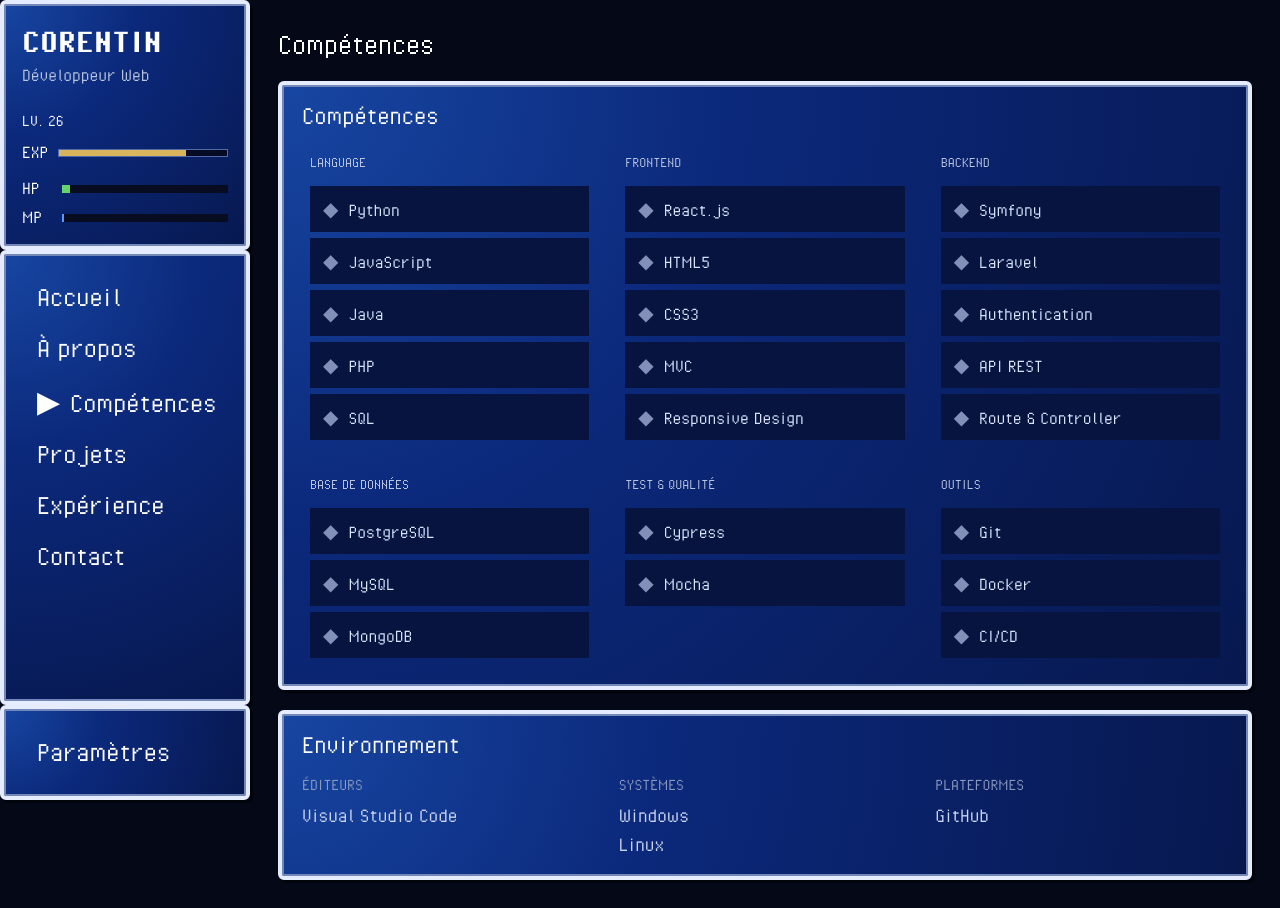
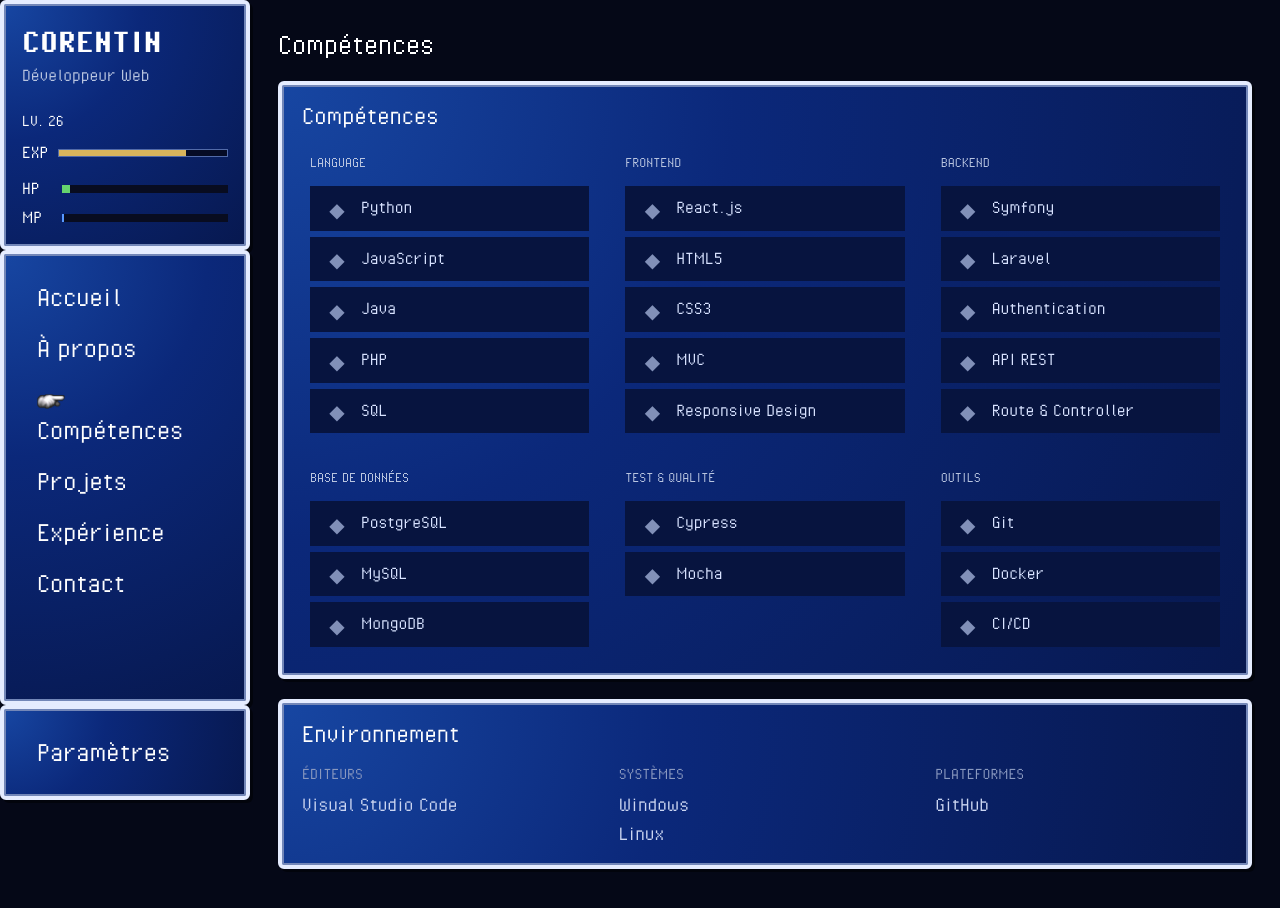
Before and after one commit to Corentin-Epitech/PortFolio, a React app in the folder portfolio/: page / in a window 1280 px wide. Both pictures are taken after a click on the button "Compétences". Built offline with nearby package versions, Linux system fonts and the light colour scheme; the HTML template or start-up script is replaced by a standard one.

Commit message:
Add: Change placeholder pointer with a true pointer

```diff
--- a/portfolio/src/components/layout/Sidebar.css
+++ b/portfolio/src/components/layout/Sidebar.css
@@ -145,8 +145,18 @@
 }
 
 .sidebar__menu-item--active::before {
-    content: "▶";
+    content: "";
+
+    display: inline-block;
+
+    width: var(--rpg-pointer-width);
+    height: var(--rpg-pointer-height);
+
     margin-right: 10px;
+
+    background: var(--rpg-pointer) center / contain no-repeat;
+
+    vertical-align: middle;
 }
 
 
--- a/portfolio/src/pages/Contact.css
+++ b/portfolio/src/pages/Contact.css
@@ -61,12 +61,21 @@
 
 .contact__info a:hover::before,
 .contact__info a:focus-visible::before {
-    content: "▶";
+    content: "";
 
     position: absolute;
-    left: -20px;
 
-    font-family: var(--font-rpg);
+    left: calc(-1 * var(--rpg-pointer-width) - -1px);
+    top: 50%;
+
+    width: var(--rpg-pointer-width);
+    height: var(--rpg-pointer-height);
+
+    background: var(--rpg-pointer) center / contain no-repeat;
+
+    transform: translateY(-50%);
+
+    pointer-events: none;
 }
 
 .contact__availability {
--- a/portfolio/src/pages/Projects.css
+++ b/portfolio/src/pages/Projects.css
@@ -85,10 +85,19 @@
 }
 
 .projects__item--active::before {
-    content: "▶";
+    content: "";
 
     position: absolute;
 
-    left: 8px;
-    bottom: 6px;
+    left: -4px;
+    top: 50%;
+
+    width: var(--rpg-pointer-width);
+    height: var(--rpg-pointer-height);
+
+    background: var(--rpg-pointer) center / contain no-repeat;
+
+    transform: translateY(-50%);
+
+    pointer-events: none;
 }
--- a/portfolio/src/pages/Skills.css
+++ b/portfolio/src/pages/Skills.css
@@ -56,15 +56,23 @@
 .skills__item::before {
     content: "◆";
 
+    display: inline-block;
+
+    width: var(--rpg-pointer-width);
+    height: var(--rpg-pointer-height);
+
     margin-right: 10px;
 
     color: #8190b8;
+
+    text-align: center;
+    vertical-align: middle;
 }
 
 .skills__item:hover::before {
-    content: "▶";
+    content: "";
 
-    color: white;
+    background: var(--rpg-pointer) center / contain no-repeat;
 }
 
 .skills__environment {
--- a/portfolio/src/styles/global.css
+++ b/portfolio/src/styles/global.css
@@ -110,13 +110,21 @@ button {
 }
 
 .rpg-selectable--active::before {
-    content: "▶";
+    content: "";
 
     position: absolute;
 
     left: 0;
+    top: 50%;
 
-    color: var(--color-text);
+    width: var(--rpg-pointer-width);
+    height: var(--rpg-pointer-height);
+
+    background: var(--rpg-pointer) center / contain no-repeat;
+
+    transform: translateY(-50%);
+
+    pointer-events: none;
 }
 
 .rpg-button {
@@ -171,31 +179,24 @@ button {
 
 
 .rpg-button::before {
-    content: "▶";
+    content: "";
 
     position: absolute;
 
-    left: 12px;
+    left: 8px;
     top: 50%;
 
-    transform:
-        translateY(-50%);
+    width: var(--rpg-pointer-width);
+    height: var(--rpg-pointer-height);
 
-    color:
-        var(--color-text);
+    background: var(--rpg-pointer) center / contain no-repeat;
 
-    font-family:
-        var(--font-rpg);
-
-    font-size:
-        0.8em;
+    transform: translateY(-50%);
 
     opacity: 0;
-
     pointer-events: none;
 
-    transition:
-        opacity 120ms ease;
+    transition: opacity 120ms ease;
 }
 
 
--- a/portfolio/src/styles/variables.css
+++ b/portfolio/src/styles/variables.css
@@ -70,4 +70,12 @@
         var(--color-window-light) 0%,
         var(--color-window) 40%,
         var(--color-window-dark) 100%);
+
+    /* ========================= */
+    /* POINTER                   */
+    /* ========================= */
+
+    --rpg-pointer: url("../assets/FF7_pointer.png");
+    --rpg-pointer-width: 28px;
+    --rpg-pointer-height: 22px;
 }
```
Also changed, not shown: portfolio/src/assets/FF7_pointer.png (added).
